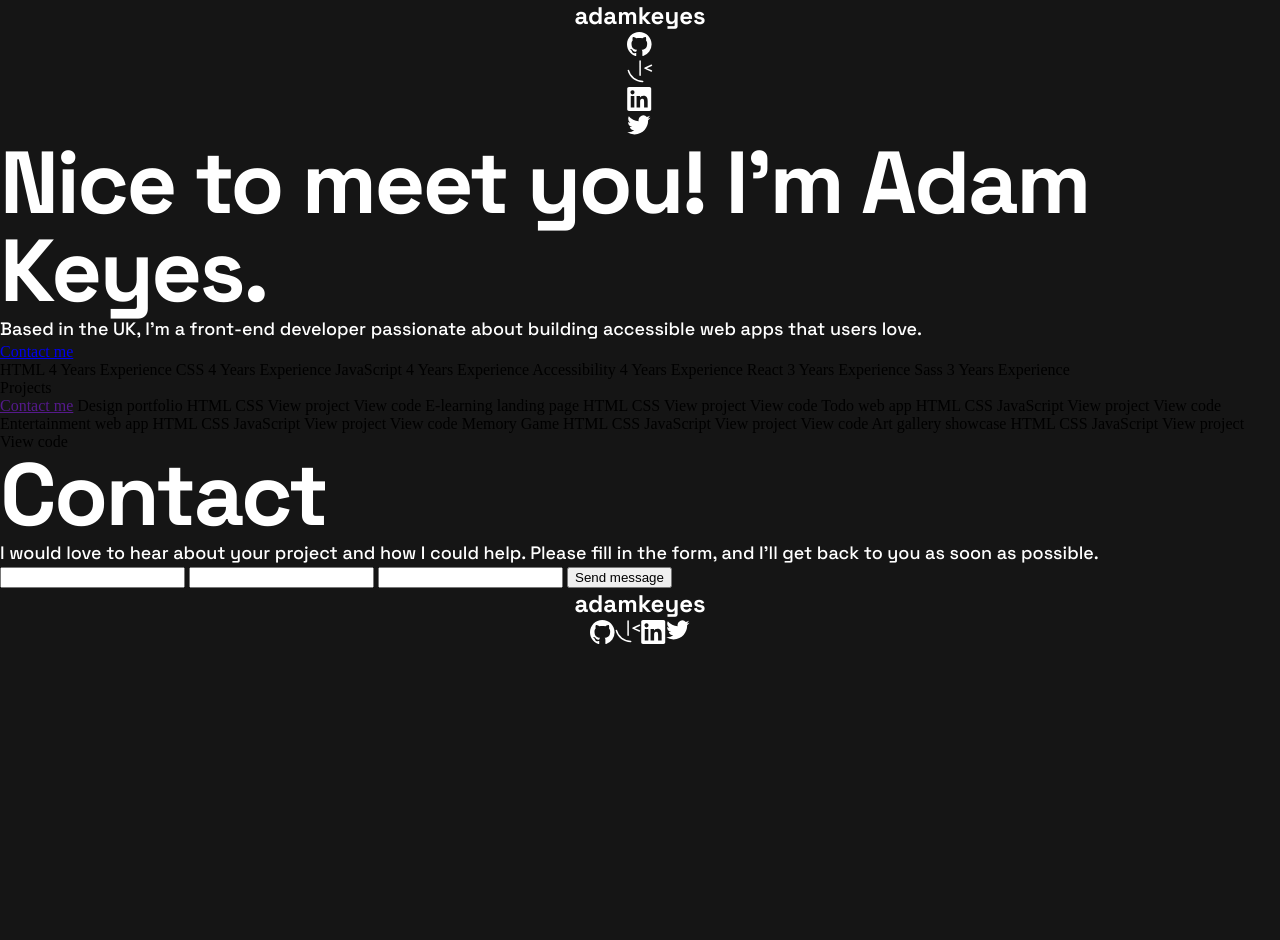
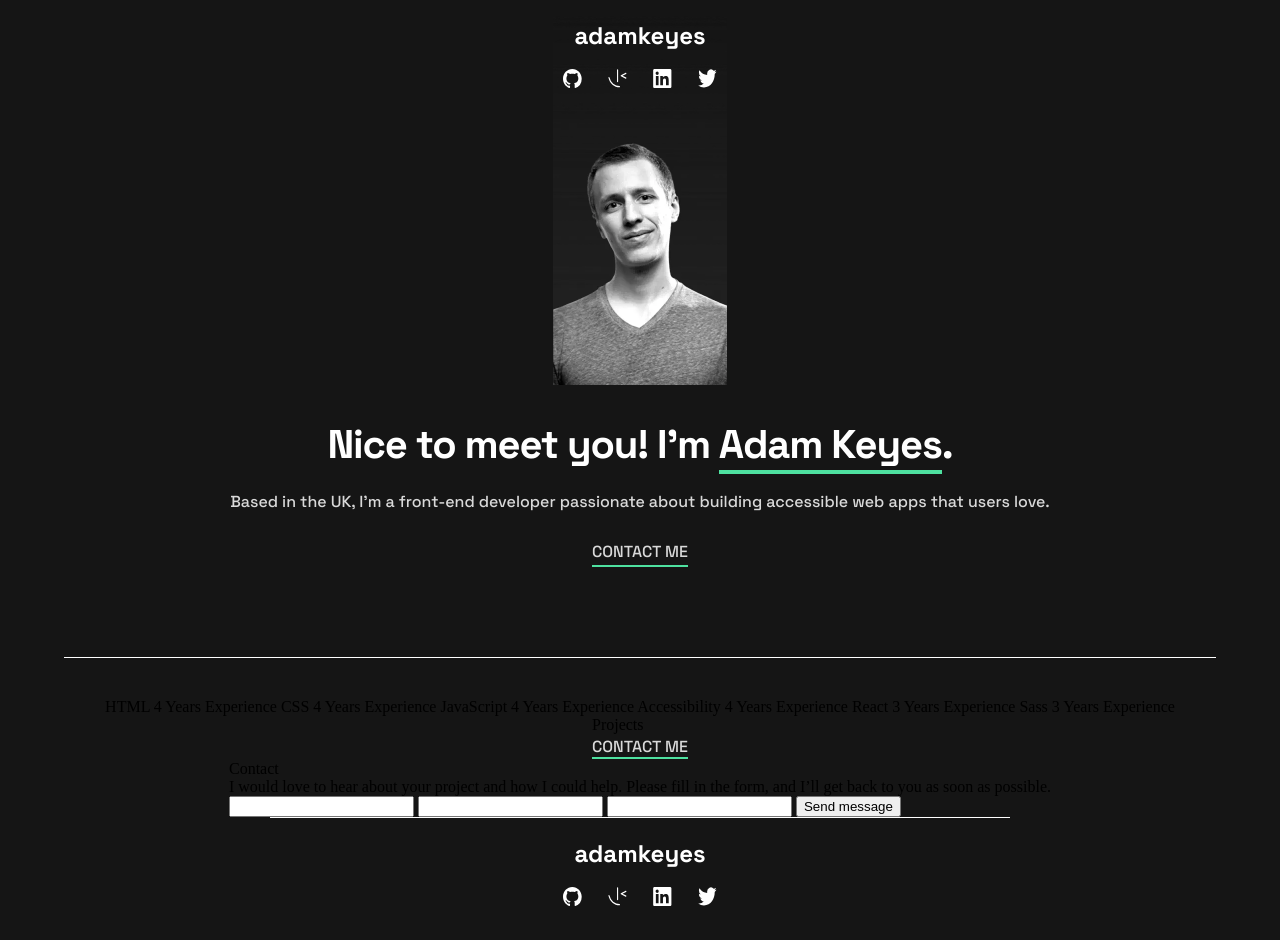
Before and after one commit to yoannbdn/challenge-portfolio, a website: page index.html in a window 1280 px wide. Before the commit the page ends 800 px from the top, so only its background shows below. Drawn offline with Linux system fonts and the light colour scheme.

Commit message:
Fin de session 02.01.2023
Navbar :white_check_mark:

Welcome message :white_check_mark:

```diff
--- a/index.html
+++ b/index.html
@@ -11,24 +11,38 @@
 <body>
   <header>
     <nav class="navbar navbar--top">
-      <p class="heading heading--m">adamkeyes</p>
-      <ul>
-        <li><a href="https://github.com/yoannbdn"><img src="./assets/images/icon-github.svg" alt="icon-github"></a></li>
-        <li><a href="https://www.frontendmentor.io/profile/yoannbdn"><img src="./assets/images/icon-frontend-mentor.svg" alt="icon-frontendmentor"></a></li>
-        <li><a href="https://www.linkedin.com/in/yoann-baudrin-235302245/"><img src="./assets/images/icon-linkedin.svg" alt="icon-linkedin"></a></li>
-        <li><a href="https://twitter.com/yoann_bdn"><img src="./assets/images/icon-twitter.svg" alt="icon-twitter"></a></li>
+      <p class="navbar__heading">adamkeyes</p>
+      <ul class="social-icons-menu">
+        <li>
+          <a href="https://github.com/yoannbdn">
+            <img class="social-icon" src="./assets/images/icon-github.svg" alt="icon-github">
+          </a>
+        </li>
+        <li>
+          <a href="https://www.frontendmentor.io/profile/yoannbdn">
+            <img class="social-icon" src="./assets/images/icon-frontend-mentor.svg" alt="icon-frontendmentor">
+          </a>
+        </li>
+        <li>
+          <a href="https://www.linkedin.com/in/yoann-baudrin-235302245/"><img class="social-icon" src="./assets/images/icon-linkedin.svg" alt="icon-linkedin">
+          </a>
+        </li>
+        <li>
+          <a href="https://twitter.com/yoann_bdn"><img class="social-icon" src="./assets/images/icon-twitter.svg" alt="icon-twitter">
+          </a>
+        </li>
       </ul>
     </nav>
   </header>
 <!--  -->
-  <div id="welcome" class="container">
-    <h1 class="heading heading--xl">Nice to meet you! I'm Adam Keyes.</h1>
-    <p>Based in the UK, I'm a front-end developer passionate about building accessible web apps that users love.</p>
-    <a href="#">Contact me</a>
-    <img id="profile-picture" src="" alt="">
+  <div id="welcome" class="welcome__container">
+    <img class="welcome__image-profile" src="./assets/images/image-profile-mobile.webp" alt="image-profile-mobile">
+    <h1 class="welcome__heading--mobile welcome__heading--l welcome__heading--xl">Nice to meet you! I'm <span class="underline-span">Adam Keyes</span>.</h1>
+    <p class="welcome__paragraph">Based in the UK, I'm a front-end developer passionate about building accessible web apps that users love.</p>
+    <a class="welcome__contact-btn" href="#">Contact me</a>
   </div>
   <!--  -->
-  <span id="separator"></span>
+  <div class="separation-line"> </div>
   <!--  -->
   <div id="skills">
     HTML
@@ -50,10 +64,11 @@
     3 Years Experience
   </div>
   <!--  -->
-  <div id="projects">
+  <div id="projects" class="container">
     <h2>Projects</h2>
-    <a href="">Contact me</a>
-    Design portfolio
+    <a class="projects__contact-btn" href="">Contact me</a>
+<!-- Création d'une grid responsive -->
+    <!-- Design portfolio
     HTML CSS
     View project
     View code
@@ -81,7 +96,7 @@
     Art gallery showcase
     HTML CSS JavaScript
     View project
-    View code
+    View code -->
   </div>
   <footer>
     <div id="contact">
@@ -94,14 +109,18 @@
         <button>Send message</button>
       </form>
     </div>
-    <span class="separator"></span>
+    <div class="separation-line"></div>
     <nav class="navbar navbar--bottom">
-      <p class="heading heading--m">adamkeyes</p>
-      <ul class="social-icons">
-        <li><a href="https://github.com/yoannbdn"><img src="./assets/images/icon-github.svg" alt="icon-github"></a></li>
-        <li><a href="https://www.frontendmentor.io/profile/yoannbdn"><img src="./assets/images/icon-frontend-mentor.svg" alt="icon-frontendmentor"></a></li>
-        <li><a href="https://www.linkedin.com/in/yoann-baudrin-235302245/"><img src="./assets/images/icon-linkedin.svg" alt="icon-linkedin"></a></li>
-        <li><a href="https://twitter.com/yoann_bdn"><img src="./assets/images/icon-twitter.svg" alt="icon-twitter"></a></li>
+      <p class="navbar__heading">adamkeyes</p>
+      <ul class="social-icons-menu">
+        <li>
+          <a href="https://github.com/yoannbdn">
+            <img class="social-icon" src="./assets/images/icon-github.svg" alt="icon-github">
+          </a>
+        </li>
+        <li><a href="https://www.frontendmentor.io/profile/yoannbdn"><img class="social-icon" src="./assets/images/icon-frontend-mentor.svg" alt="icon-frontendmentor"></a></li>
+        <li><a href="https://www.linkedin.com/in/yoann-baudrin-235302245/"><img class="social-icon" src="./assets/images/icon-linkedin.svg" alt="icon-linkedin"></a></li>
+        <li><a href="https://twitter.com/yoann_bdn"><img class="social-icon" src="./assets/images/icon-twitter.svg" alt="icon-twitter"></a></li>
       </ul>
     </nav>
   </footer>
--- a/style/sass/main.scss
+++ b/style/sass/main.scss
@@ -23,51 +23,152 @@
             font-weight: normal;
             src: url(/assets/fonts/static/SpaceGrotesk-Medium.ttf);
         }
-        // Headings
-
-        @mixin basic-text{
-            font-family: 'SpaceGrotesk-Medium';
-            font-size: 18px;
-            line-height: 28px;
+        // Typography class - to extend
+        .__heading{
+            // Heading sizes
+            &--mobile{
+                font-family: 'SpaceGrotesk-Bold';
+                font-size: 40px;
+                line-height: 100%;
+                letter-spacing: -1.14px;
                 color: $white;
             }
-    // Buttons
-// Page style
-body{
-    background-color: $very-dark-grey;
-}
-
-.heading{
-    font-family: 'SpaceGrotesk';
+            &--m{
+                font-family: 'SpaceGrotesk-Bold';
+                font-size: 24px;                    line-height: 32px;
                 color: $white;
-    &--xl{
-        font-family: 'SpaceGrotesk-Bold';
-        font-size: 88px;
-        line-height: 88px;
-        letter-spacing: -2.5px;
             }
             &--l{
                 font-family: 'SpaceGrotesk-Bold';
                 font-size: 48px;
                 line-height: 56px;
                 letter-spacing: -1.5px;
+                color: $white;
             }
-    &--m{
+            &--xl{
                 font-family: 'SpaceGrotesk-Bold';
-        font-size: 24px;
-        line-height: 32px;
+                font-size: 88px;
+                line-height: 88px;
+                letter-spacing: -2.5px;
+                color: $white;
             }
         }
-p{
-    @include basic-text()
+        .__parapraph{
+            font-family: 'SpaceGrotesk-Medium';
+            font-size: 16px;
+            line-height: 26px;
+            color: $light-grey;
         }
+        // Buttons
+        .__contact-btn{
+            text-transform: uppercase;
+            text-decoration: none;
+            @extend .__parapraph;
+            border-bottom: 2px solid $neon-green;
 
-// Navbars
-.navbar{
+        }
+// Page style
+body{
+    background-color: $very-dark-grey;
     display: flex;
     flex-direction: column;
     align-items: center;
 }
-.social-icons{
+// Mobile first
+
+// Navbars
+.navbar{
+    height: 72px;
+    width: 154px;
     display: flex;
+    flex-direction: column;
+    align-items: center;
+    justify-content: space-between;
+    &--top{
+        margin-top: 20px
     }
+    &--bottom{
+        margin: 20px 0 30px 0
+    }
+    &__heading{
+        @extend .__heading--m;
+    }
+}
+.social-icons-menu{
+    width: 100%;
+    display: flex;
+    justify-content: space-between;
+
+}
+.social-icon{
+    height: 19px;
+    width: 19px;
+    transition: ease-in-out 400ms;
+    &:hover{
+        filter: invert(25%) sepia(19%) saturate(1277%) hue-rotate(96deg) brightness(110%) contrast(86%);
+    }
+}
+
+// Welcome division
+#welcome{
+    display: flex;
+    flex-direction: column;
+    align-items: center;
+    position: relative;
+    top: -90px;
+}
+.welcome__container{
+    z-index: -1;
+}
+.welcome{
+    &__heading--l{
+        @extend .__heading--mobile;
+        text-align: center;
+        margin-top: 40px;
+    }
+    &__image-profile{
+        width: 174px;
+        height: 383px;
+    }
+    &__paragraph{
+        @extend .__parapraph;
+        text-align: center;
+        margin: 24px 0 24px 0;
+    }
+    &__contact-btn{
+        @extend .__contact-btn;
+    }
+}
+.underline-span{
+    border-bottom: 4px solid $neon-green;
+}
+// Separation span
+.separation-line{
+    height: 1px;
+    width: 90%;
+    background-color: $white;
+}
+// Skils
+#skills{
+    margin-top: 40px;
+}
+//Projects
+.projects{
+    &__contact-btn{
+        @extend .__contact-btn;
+    }
+}
+
+
+
+
+
+
+
+// Footer
+
+footer{
+    display: flex;
+    flex-direction: column;
+    align-items: center;
+}
```
Also changed, not shown: style/css/style.css, 1 other file. Lines whose indentation alone changed are shown as unchanged.
